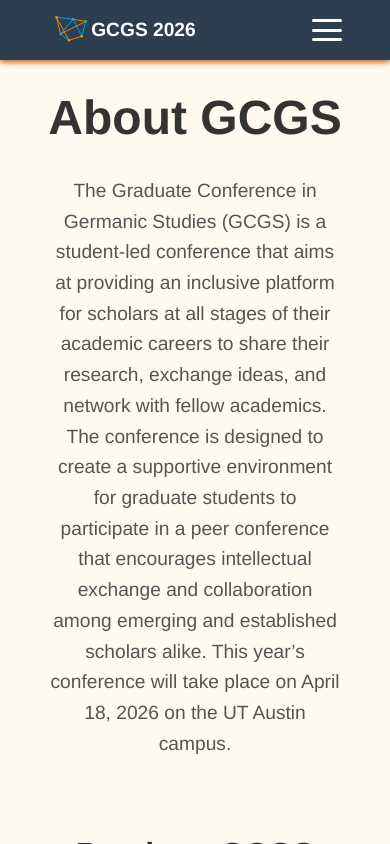
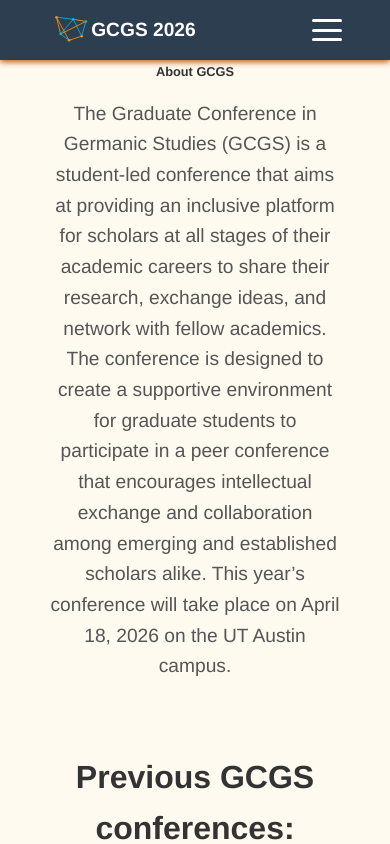
Before and after one commit to RedSkip08/GCGS2026, a website: page gcgs/index.html in a window 390 px wide. Drawn offline with Linux system fonts and the light colour scheme.

Commit message:
Update style.css

```diff
--- a/css/style.css
+++ b/css/style.css
@@ -339,7 +339,7 @@ main {
   /* Hero section */
   .hero {
     position: relative;
-    margin-top: -4rem;
+    margin-top: -3rem;
     padding-top: 0;
     text-align: center;
   }
@@ -352,6 +352,13 @@ main {
     margin-bottom: 0.3rem;
     white-space: normal;
     word-break: break-word;
+  }
+
+  /* h1 */
+  .hero h1 {
+    font-size: 0.8rem;
+    line-height: 1.2;
+    margin-top: 0.5rem;
   }
 
   /* Optional h2 */
```
